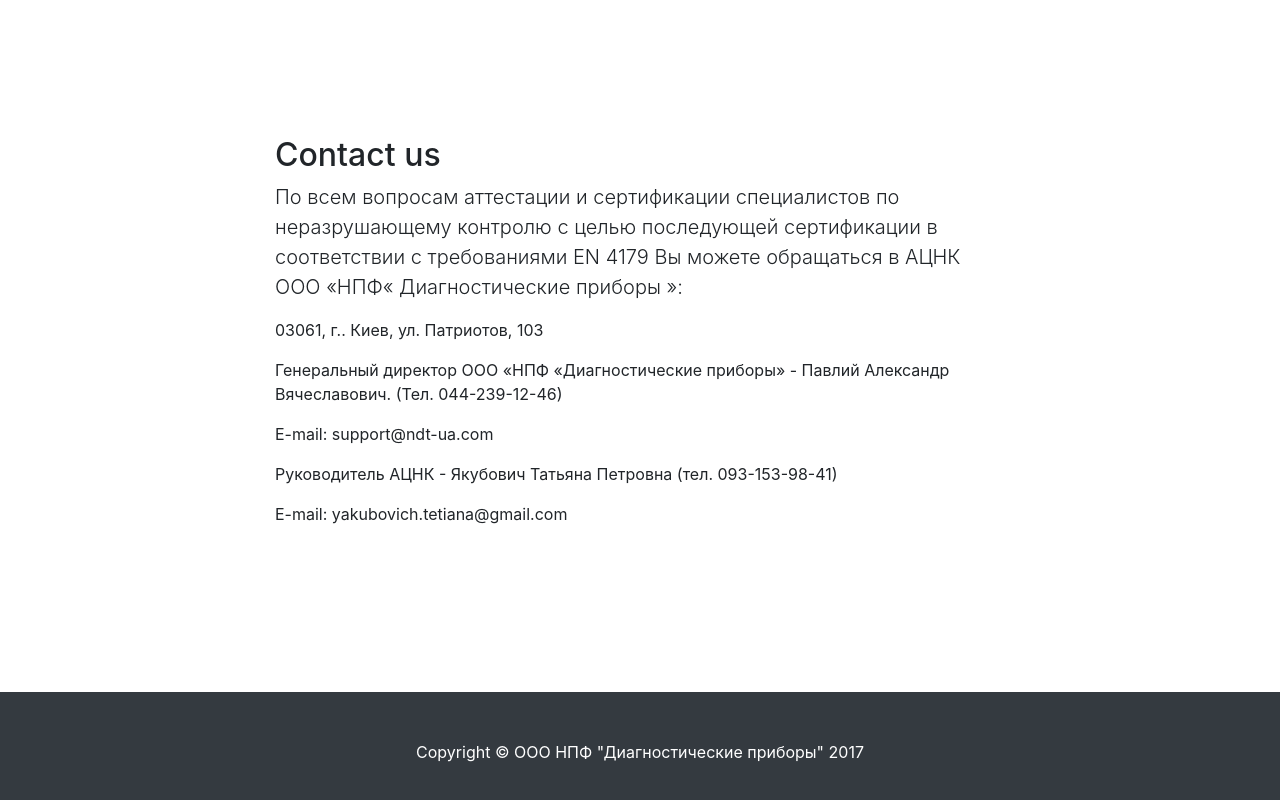
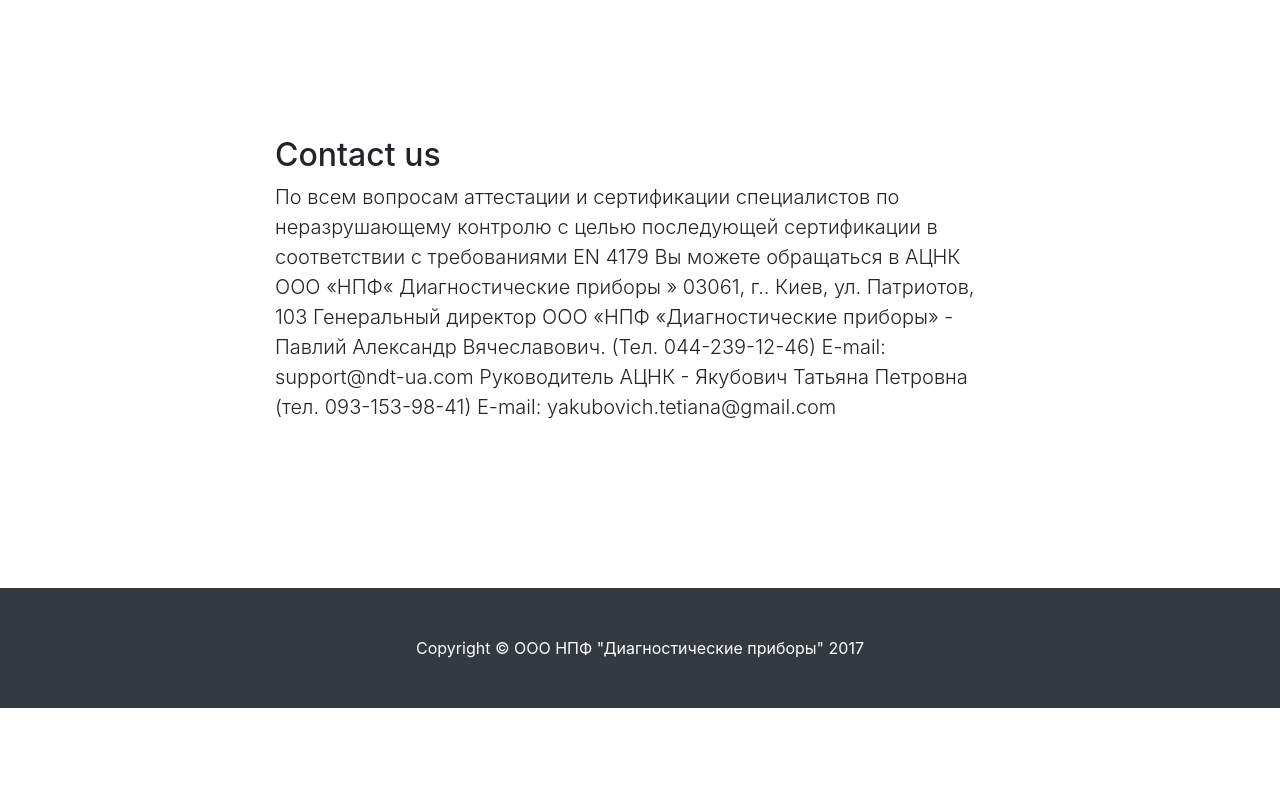
Before and after one commit to ndt-attest/ndt-attest.github.io, a website with bundled scripts: page index.html in a window 1280 px wide. Shown: the part 2305-3105 px from the top of the page. After the commit the page ends 3013 px from the top, so only its background shows below. Built offline with nearby package versions, Linux system fonts and the light colour scheme.

Commit message:
contacts edit

```diff
--- a/index.html
+++ b/index.html
@@ -97,12 +97,12 @@
         <div class="row">
           <div class="col-lg-8 mx-auto">
             <h2>Contact us</h2>
-            <p class="lead">По всем вопросам аттестации и сертификации специалистов по неразрушающему контролю с целью последующей сертификации в соответствии с требованиями EN 4179 Вы можете обращаться в АЦНК ООО «НПФ« Диагностические приборы »:
-              <p>03061, г.. Киев, ул. Патриотов, 103 </p>
-              <p>Генеральный директор ООО «НПФ «Диагностические приборы» - Павлий Александр Вячеславович. (Тел. 044-239-12-46)</p>
-              <p>E-mail: support@ndt-ua.com</p>
-              <p>Руководитель АЦНК - Якубович Татьяна Петровна (тел. 093-153-98-41)</p>
-              <p>E-mail: yakubovich.tetiana@gmail.com</p>
+            <p class="lead">По всем вопросам аттестации и сертификации специалистов по неразрушающему контролю с целью последующей сертификации в соответствии с требованиями EN 4179 Вы можете обращаться в АЦНК ООО «НПФ« Диагностические приборы »
+              03061, г.. Киев, ул. Патриотов, 103
+              Генеральный директор ООО «НПФ «Диагностические приборы» - Павлий Александр Вячеславович. (Тел. 044-239-12-46)
+              E-mail: support@ndt-ua.com
+              Руководитель АЦНК - Якубович Татьяна Петровна (тел. 093-153-98-41)
+              E-mail: yakubovich.tetiana@gmail.com
 </p>
           </div>
         </div>
```
